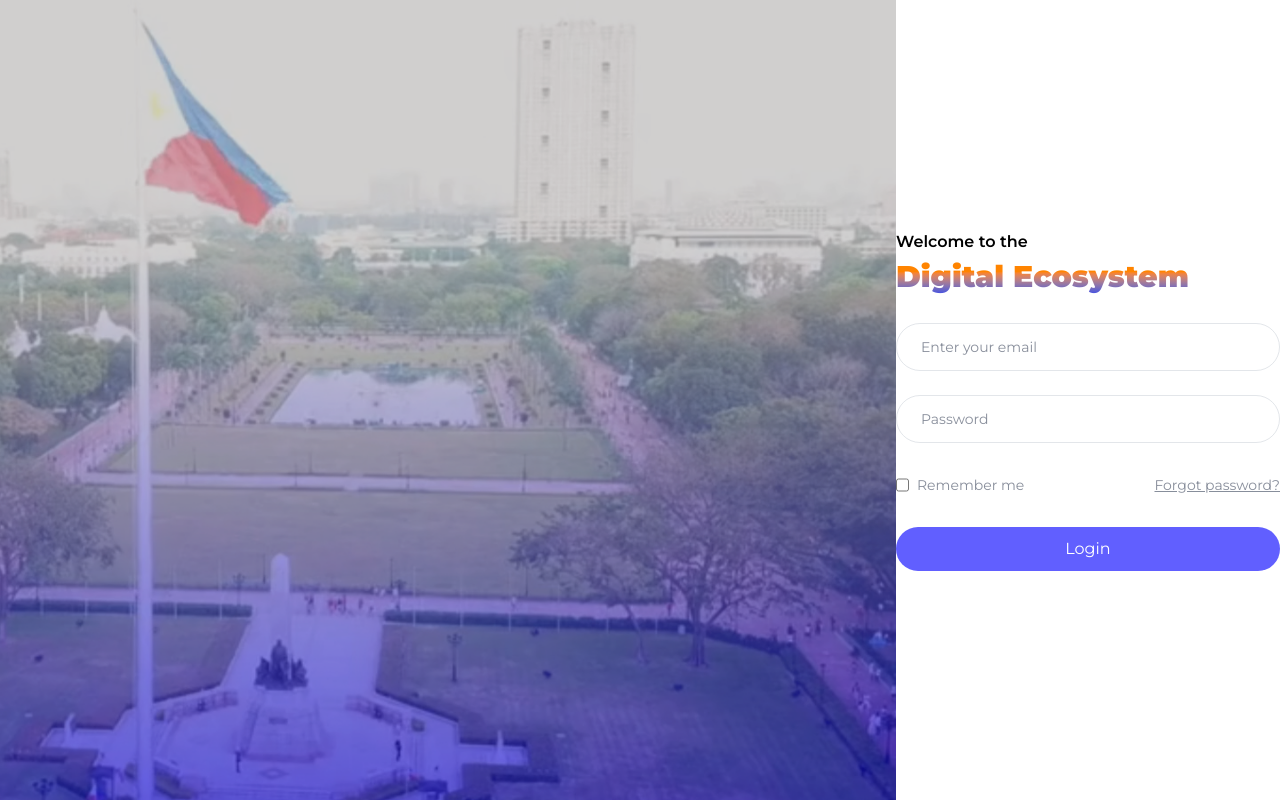
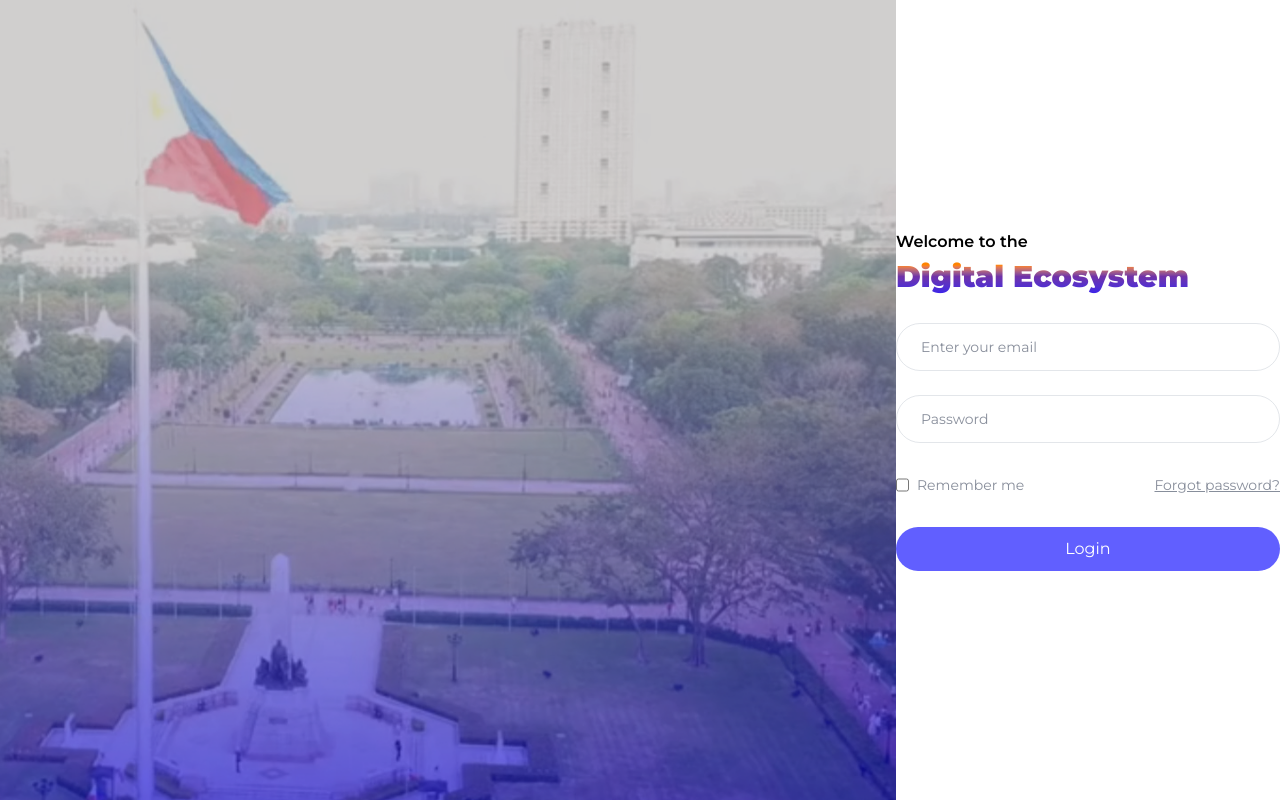
Before and after one commit to teejx/loginv2, a React (Vite) app in the folder loginv2/: page / in a window 1280 px wide. Built offline with nearby package versions, Linux system fonts and the light colour scheme.

Commit message:
Update App.tsx

```diff
--- a/loginv2/src/App.tsx
+++ b/loginv2/src/App.tsx
@@ -12,7 +12,7 @@ function App() {
         <form className="md:w-96 w-80 flex flex-col items-center justify-center ">
           <div className="flex flex-col text-left w-full pb-6">
             <h1 className="text-[16px] font-semibold">Welcome to the</h1>
-            <h2 className="text-[30px] font-black bg-linear-to-t from-[#2600FF] to-[#FF8400] to-60% bg-clip-text text-transparent">
+            <h2 className="text-[30px] font-black bg-linear-to-t from-[#2600FF] via-[#7132a8] to-[#FF8400] to-75% bg-clip-text text-transparent">
               Digital Ecosystem
             </h2>
           </div>
```
